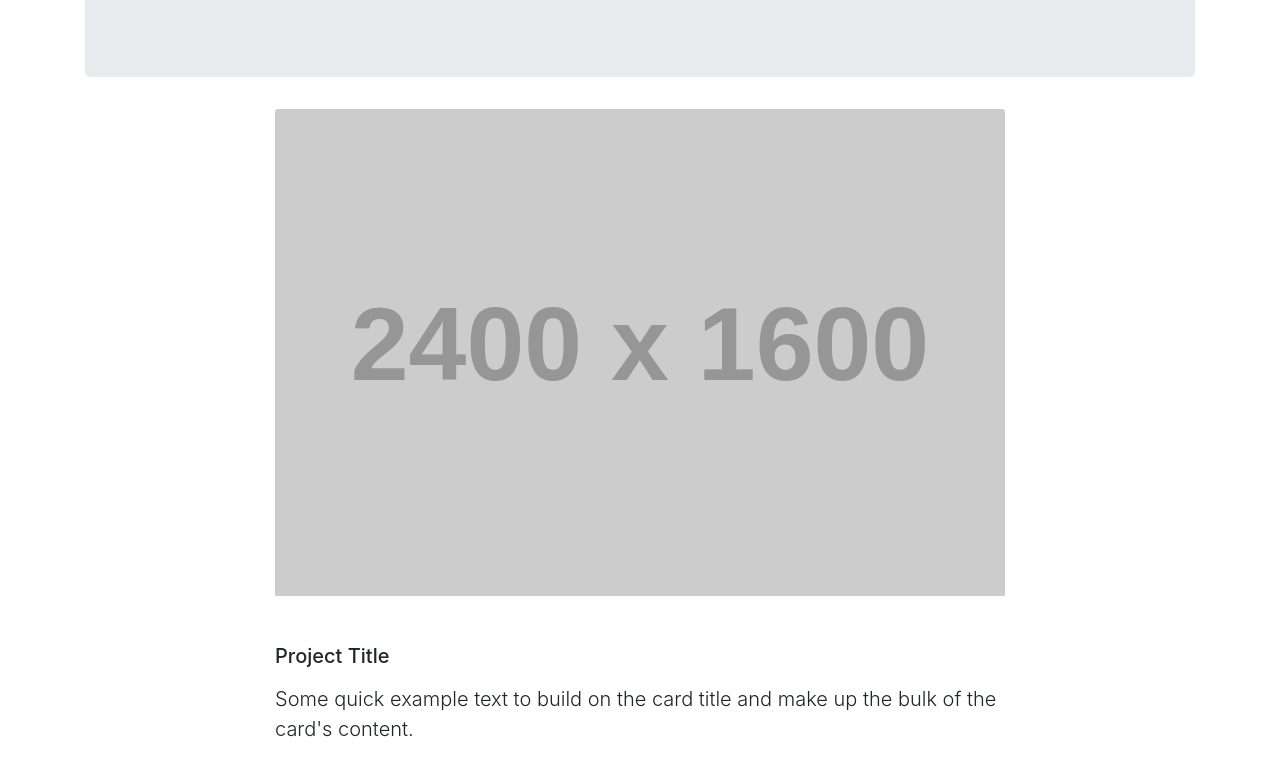
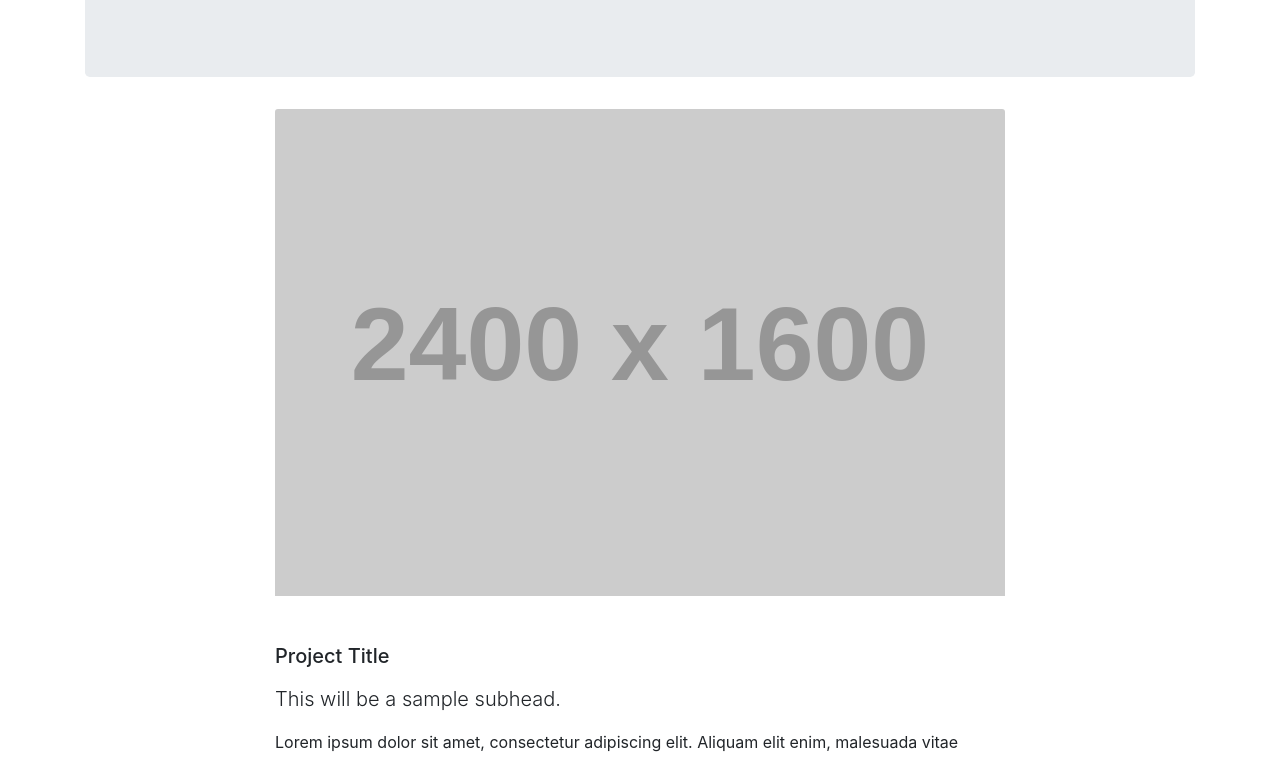
Before and after one commit to yinuoshi/sample_template, a plain HTML site: page index.html in a window 1280 px wide. Shown: the part 172-929 px from the top of the page. Drawn offline with nearby package versions, Linux system fonts and the light colour scheme; placeholder pictures from the web are drawn by us.

Commit message:
made another change

```diff
--- a/index.html
+++ b/index.html
@@ -24,7 +24,7 @@
 
             <h5 class="pt-5 pb-2">Project Title</h5>
 
-            <p class="lead">Some quick example text to build on the card title and make up the bulk of the card's content.</p>
+            <p class="lead">This will be a sample subhead.</p>
 
             <p>Lorem ipsum dolor sit amet, consectetur adipiscing elit. Aliquam elit enim, malesuada vitae posuere in, ultricies nec arcu. Aenean porttitor id orci eu gravida. Ut velit odio, rhoncus non nisl eget, commodo fermentum tellus. Praesent at elementum nibh. Proin venenatis consequat pellentesque. Curabitur hendrerit nisi at orci suscipit, vel tincidunt ipsum imperdiet. Aenean ut vulputate quam, ut porttitor massa. In pellentesque libero nec purus finibus venenatis. Proin lobortis odio enim, eu hendrerit mi pellentesque ut. Maecenas vitae placerat elit. Pellentesque vel egestas quam. Donec in odio in lorem placerat interdum. Vestibulum eget turpis et lectus auctor auctor. Quisque posuere ex vitae justo malesuada tristique. Etiam porta fringilla lectus, a semper est scelerisque et.</p>
 
```
